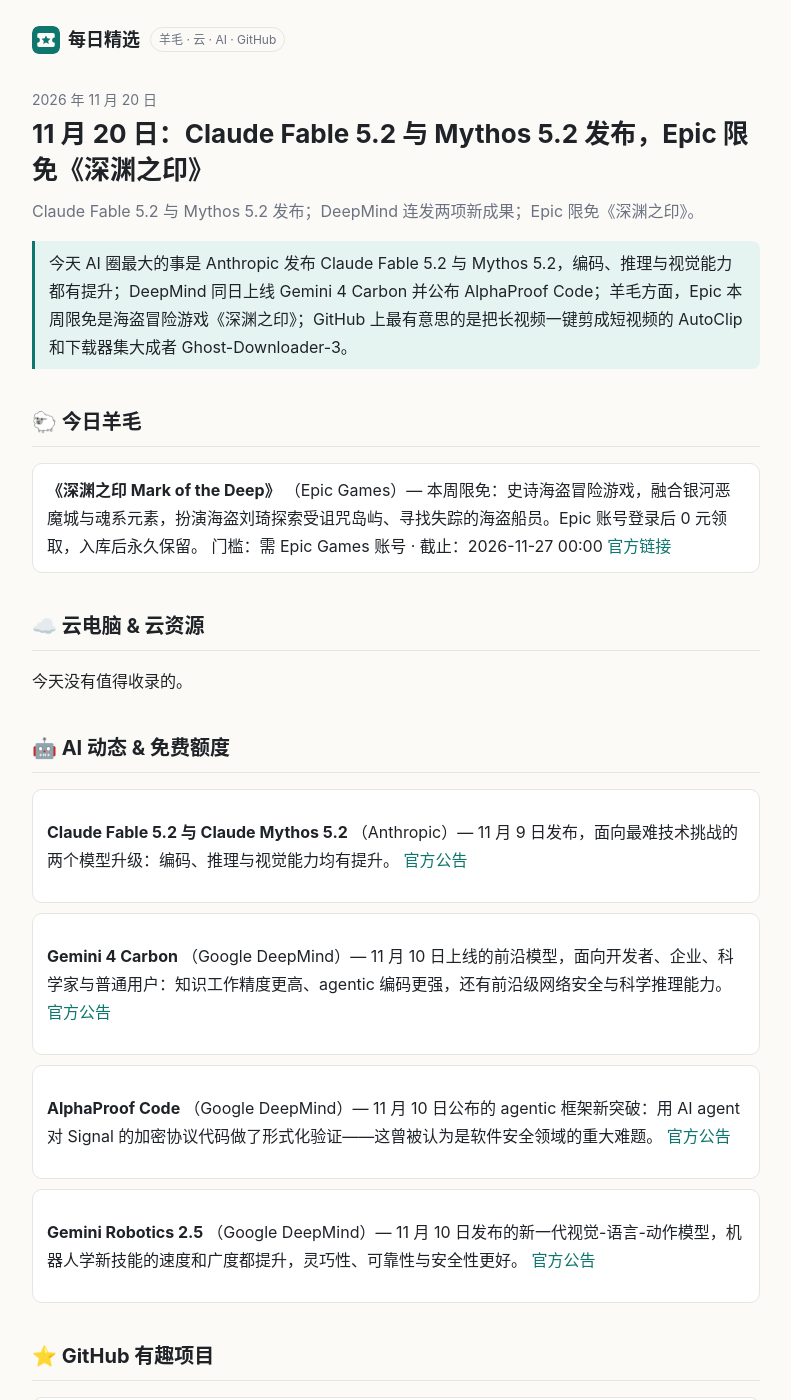
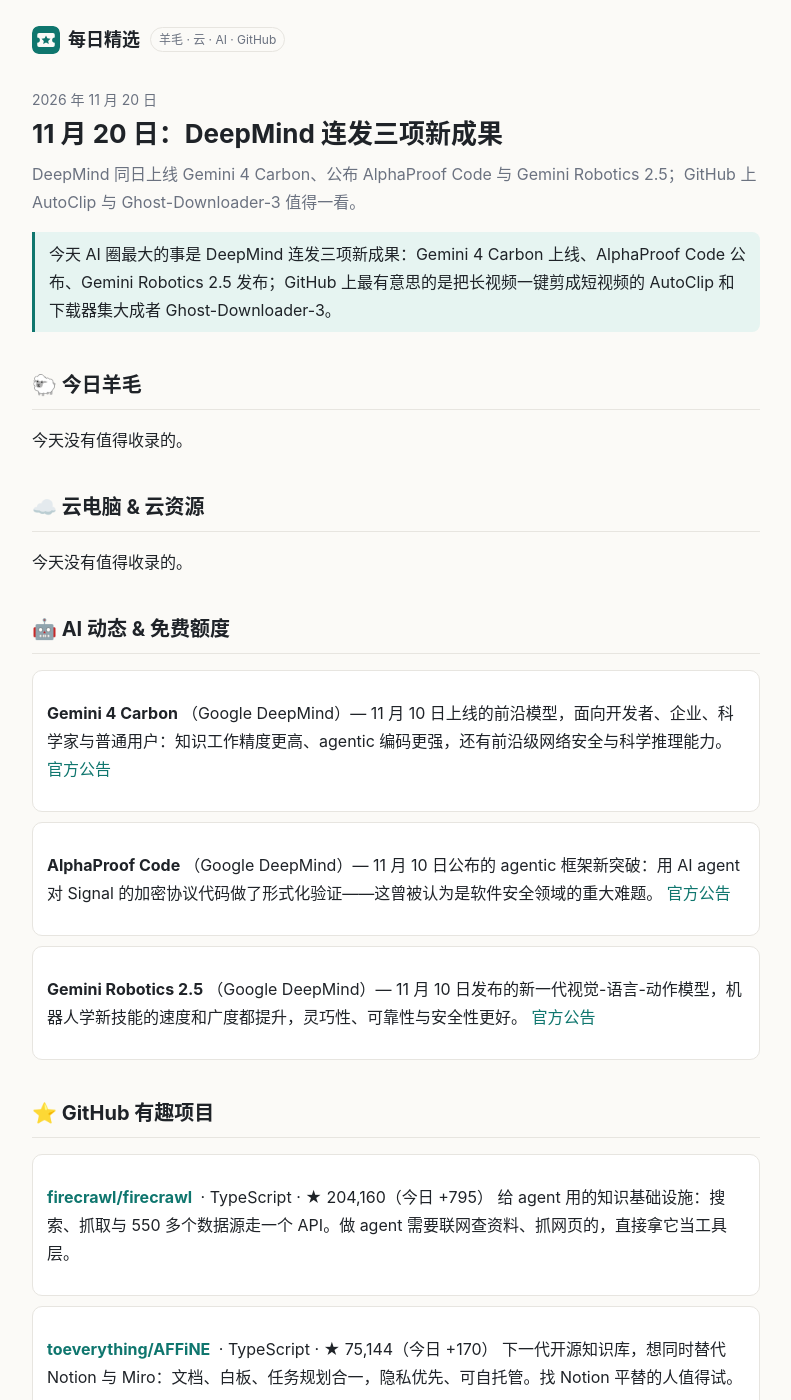
Before and after one commit to DevX-star/daily-picks, a Jekyll site: the page built from _posts/2026-11-20-daily.md, in a window 1280 px wide and 1400 px high. Shown: the whole window, without its empty margins (244-1035 px from the left). Built offline with Jekyll 4.4.1, drawn with Linux system fonts in a browser that asks for light colours; some of the changed text lies outside the part shown.

Commit message:
daily: 2026-11-20 fix — drop unverified Epic item, remove duplicate Claude item

```diff
--- a/_posts/2026-11-20-daily.md
+++ b/_posts/2026-11-20-daily.md
@@ -1,26 +1,21 @@
 ---
 layout: post
-title: "11 月 20 日：Claude Fable 5.2 与 Mythos 5.2 发布，Epic 限免《深渊之印》"
+title: "11 月 20 日：DeepMind 连发三项新成果"
 date: 2026-11-20 08:00:00 +0800
-summary: "Claude Fable 5.2 与 Mythos 5.2 发布；DeepMind 连发两项新成果；Epic 限免《深渊之印》。"
+summary: "DeepMind 同日上线 Gemini 4 Carbon、公布 AlphaProof Code 与 Gemini Robotics 2.5；GitHub 上 AutoClip 与 Ghost-Downloader-3 值得一看。"
 ---
 
-> 今天 AI 圈最大的事是 Anthropic 发布 Claude Fable 5.2 与 Mythos 5.2，编码、推理与视觉能力都有提升；DeepMind 同日上线 Gemini 4 Carbon 并公布 AlphaProof Code；羊毛方面，Epic 本周限免是海盗冒险游戏《深渊之印》；GitHub 上最有意思的是把长视频一键剪成短视频的 AutoClip 和下载器集大成者 Ghost-Downloader-3。
+> 今天 AI 圈最大的事是 DeepMind 连发三项新成果：Gemini 4 Carbon 上线、AlphaProof Code 公布、Gemini Robotics 2.5 发布；GitHub 上最有意思的是把长视频一键剪成短视频的 AutoClip 和下载器集大成者 Ghost-Downloader-3。
 
 ## 🐑 今日羊毛
 
-- **《深渊之印 Mark of the Deep》**（Epic Games）— 本周限免：史诗海盗冒险游戏，融合银河恶魔城与魂系元素，扮演海盗刘琦探索受诅咒岛屿、寻找失踪的海盗船员。Epic 账号登录后 0 元领取，入库后永久保留。
-门槛：需 Epic Games 账号 · 截止：2026-11-27 00:00
-[官方链接](https://store.epicgames.com/zh-CN/p/mark-of-the-deep-f7dc08)
+今天没有值得收录的。
 
 ## ☁️ 云电脑 & 云资源
 
 今天没有值得收录的。
 
 ## 🤖 AI 动态 & 免费额度
-
-- **Claude Fable 5.2 与 Claude Mythos 5.2**（Anthropic）— 11 月 9 日发布，面向最难技术挑战的两个模型升级：编码、推理与视觉能力均有提升。
-[官方公告](https://www.anthropic.com/claude-fable-and-mythos-5-2)
 
 - **Gemini 4 Carbon**（Google DeepMind）— 11 月 10 日上线的前沿模型，面向开发者、企业、科学家与普通用户：知识工作精度更高、agentic 编码更强，还有前沿级网络安全与科学推理能力。
 [官方公告](https://deepmind.google/blog/gemini-4-carbon-is-now-available/)
@@ -54,5 +49,5 @@ summary: "Claude Fable 5.2 与 Mythos 5.2 发布；DeepMind 连发两项新成
 ## 📝 备注
 
 - 上期 Epic 限免《斗阵骑士 Knightica》已于 11 月 20 日 00:00 截止。
-- 本期 Epic 页面复核时遇到 Cloudflare 安全验证，未能直接打开确认；《深渊之印》的信息与截止时间来自 Epic 官方的免费游戏数据，领取前请以官方页面为准。
+- 本期 Epic 页面复核时遇到 Cloudflare 安全验证，未能直接打开确认，《深渊之印 Mark of the Deep》未收录。
 - 已失效或需要付费的不收录；信息截至发布时间，领取前请以官方页面为准。
```
